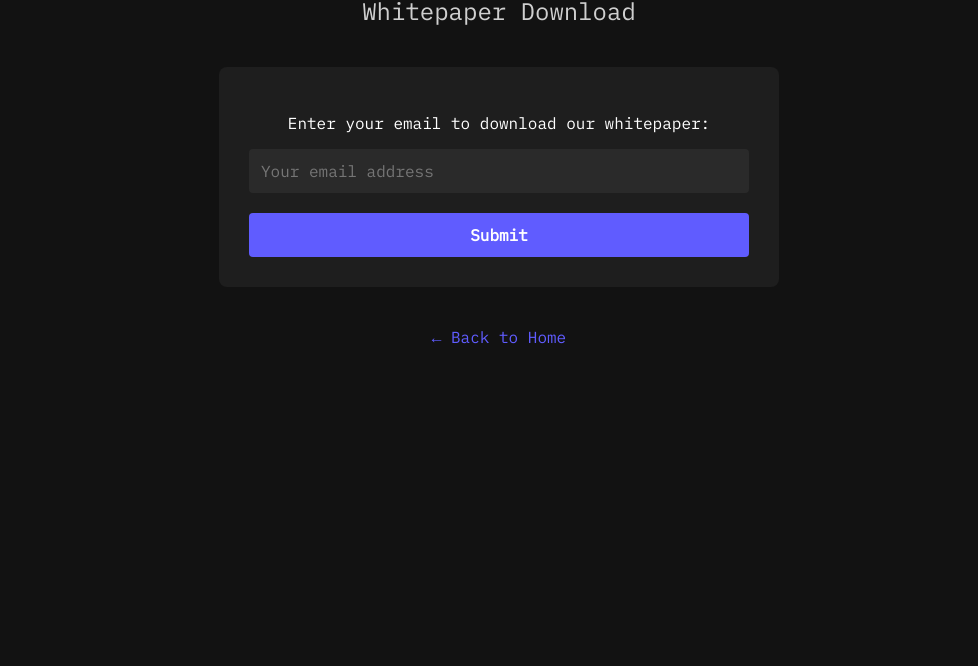
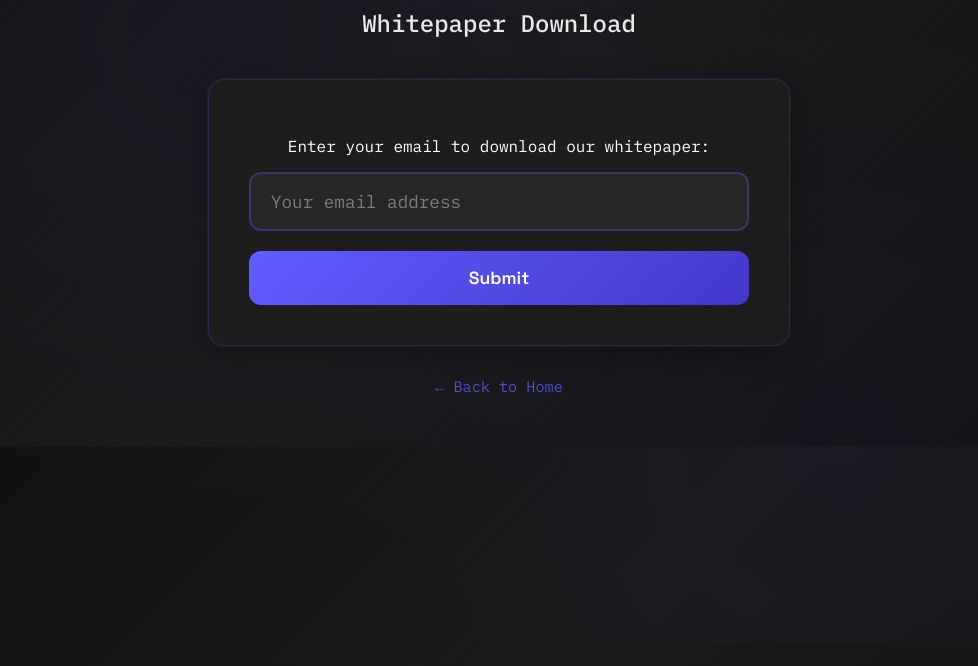
Before and after one commit to coinbax/cbax-website, a plain HTML site: page whitepaper.html in a window 1280 px wide. Shown: the part 134-800 px from the top of the page, without its empty margins (141-1119 px from the left). Drawn offline with Linux system fonts and the light colour scheme.

Commit message:
Standardize styling between whitepaper and login pages

```diff
--- a/whitepaper.html
+++ b/whitepaper.html
@@ -1,13 +1,13 @@
 <!DOCTYPE html>
-<html lang="en">
+<html lang="en" data-theme="dark">
 <head>
     <meta charset="UTF-8">
     <meta name="viewport" content="width=device-width, initial-scale=1.0">
-    <title>CBAX - Whitepaper</title>
-    <link href="https://fonts.googleapis.com/css2?family=Inter:wght@400;700&family=IBM+Plex+Mono&display=swap" rel="stylesheet">
+    <title>COINBAX - Whitepaper</title>
+    <link href="https://fonts.googleapis.com/css2?family=Space+Grotesk:wght@400;500;600;700&family=IBM+Plex+Mono:wght@400;500;600&display=swap" rel="stylesheet">
     <style>
         body {
-            background-color: #121212;
+            background: linear-gradient(135deg, #0f0f0f 0%, #1a1a1a 50%, #0f0f0f 100%);
             color: white;
             font-family: 'IBM Plex Mono', monospace;
             text-align: center;
@@ -15,27 +15,61 @@
             max-width: 800px;
             margin: 0 auto;
         }
+        .background-pattern {
+            position: fixed;
+            top: 0;
+            left: 0;
+            width: 100%;
+            height: 100%;
+            opacity: 0.05;
+            background-image:
+                radial-gradient(circle at 25% 25%, #605cff 0%, transparent 50%),
+                radial-gradient(circle at 75% 75%, #4338ca 0%, transparent 50%);
+            animation: float 20s ease-in-out infinite;
+            z-index: -1;
+        }
+
+        @keyframes float {
+            0%, 100% { transform: translate(0px, 0px) rotate(0deg); }
+            33% { transform: translate(30px, -30px) rotate(1deg); }
+            66% { transform: translate(-20px, 20px) rotate(-1deg); }
+        }
         .logo {
-            font-size: 3rem;
-            font-weight: bold;
-            letter-spacing: 4px;
-            font-family: 'Inter', sans-serif;
-            animation: fadeIn 2s ease-in-out;
+            font-size: 3.5rem;
+            font-weight: 600;
+            letter-spacing: 6px;
+            font-family: 'Space Grotesk', sans-serif;
+            margin-bottom: 20px;
+            background: linear-gradient(135deg, #605cff, #4338ca);
+            -webkit-background-clip: text;
+            -webkit-text-fill-color: transparent;
+            background-clip: text;
+            animation: glow 2s ease-in-out infinite alternate;
         }
-        @keyframes fadeIn {
-            from { opacity: 0; }
-            to { opacity: 1; }
+        @keyframes glow {
+            from {
+                filter: drop-shadow(0 0 20px rgba(96, 92, 255, 0.3));
+            }
+            to {
+                filter: drop-shadow(0 0 30px rgba(96, 92, 255, 0.5));
+            }
         }
         .message {
             font-size: 1.5rem;
             margin-top: 20px;
             margin-bottom: 40px;
-            opacity: 0.8;
+            opacity: 0.9;
+            font-weight: 500;
         }
         .form-container {
-            background-color: #1e1e1e;
-            padding: 30px;
-            border-radius: 8px;
+            background: rgba(30, 30, 30, 0.8);
+            backdrop-filter: blur(10px);
+            padding: 40px;
+            border-radius: 16px;
+            border: 1px solid rgba(96, 92, 255, 0.2);
+            box-shadow:
+                0 8px 32px rgba(0, 0, 0, 0.3),
+                0 0 0 1px rgba(255, 255, 255, 0.05);
             max-width: 500px;
             margin: 0 auto;
         }
@@ -45,28 +79,61 @@
             gap: 20px;
         }
         input {
-            padding: 12px;
-            border-radius: 4px;
-            border: none;
-            background-color: #2a2a2a;
+            font-family: 'IBM Plex Mono', monospace;
+            padding: 16px 20px;
+            border-radius: 12px;
+            border: 2px solid rgba(96, 92, 255, 0.3);
+            background: rgba(42, 42, 42, 0.8);
             color: white;
-            font-family: 'IBM Plex Mono', monospace;
-            font-size: 1rem;
+            font-size: 1.1rem;
+            transition: all 0.3s ease;
+            outline: none;
+        }
+        input:focus {
+            border-color: #605cff;
+            box-shadow:
+                0 0 0 3px rgba(96, 92, 255, 0.2),
+                0 4px 12px rgba(96, 92, 255, 0.1);
+            background: rgba(42, 42, 42, 1);
+        }
+        input::placeholder {
+            color: rgba(255, 255, 255, 0.4);
         }
         button {
-            padding: 12px;
-            border-radius: 4px;
+            background: linear-gradient(135deg, #605cff, #4338ca);
+            color: white;
+            font-family: 'Space Grotesk', sans-serif;
+            font-weight: 600;
+            padding: 16px 32px;
             border: none;
-            background-color: #605cff;
-            color: white;
-            font-family: 'IBM Plex Mono', monospace;
-            font-weight: bold;
+            border-radius: 12px;
             cursor: pointer;
-            transition: background-color 0.3s ease;
-            font-size: 1rem;
+            font-size: 1.1rem;
+            transition: all 0.3s ease;
+            position: relative;
+            overflow: hidden;
         }
         button:hover {
-            background-color: #4b48c7;
+            transform: translateY(-2px);
+            box-shadow:
+                0 8px 25px rgba(96, 92, 255, 0.3),
+                0 4px 12px rgba(0, 0, 0, 0.2);
+        }
+        button:active {
+            transform: translateY(0);
+        }
+        button:before {
+            content: '';
+            position: absolute;
+            top: 0;
+            left: -100%;
+            width: 100%;
+            height: 100%;
+            background: linear-gradient(90deg, transparent, rgba(255, 255, 255, 0.2), transparent);
+            transition: left 0.5s;
+        }
+        button:hover:before {
+            left: 100%;
         }
         .success-message {
             display: none;
@@ -76,26 +143,34 @@
         a {
             color: #605cff;
             text-decoration: none;
+            opacity: 0.8;
+            transition: all 0.3s ease;
         }
         a:hover {
+            opacity: 1;
             text-decoration: underline;
         }
         .back-link {
-            margin-top: 40px;
-            display: inline-block;
+            margin-top: 30px;
+            font-size: 0.95rem;
         }
         .manual-download-btn {
             display: inline-block;
             margin-top: 15px;
-            background-color: #605cff;
+            background: linear-gradient(135deg, #605cff, #4338ca);
             color: white;
             padding: 10px 20px;
-            border-radius: 4px;
+            border-radius: 12px;
             text-decoration: none;
             font-weight: bold;
+            transition: all 0.3s ease;
         }
         .manual-download-btn:hover {
-            background-color: #4b48c7;
+            transform: translateY(-2px);
+            box-shadow:
+                0 8px 25px rgba(96, 92, 255, 0.3),
+                0 4px 12px rgba(0, 0, 0, 0.2);
+            text-decoration: none;
         }
         .hidden {
             display: none;
@@ -120,7 +195,9 @@
     </style>
 </head>
 <body>
-    <div class="logo">CBAX</div>
+    <div class="background-pattern"></div>
+
+    <div class="logo">COINBAX</div>
     <div class="message">Whitepaper Download</div>
 
     <div class="form-container">
@@ -138,7 +215,9 @@
         </div>
     </div>
 
-    <a href="index.html" class="back-link">← Back to Home</a>
+    <div class="back-link">
+        <a href="/">← Back to Home</a>
+    </div>
 
     <script>
         // Your Google Form submission URL with the correct form ID
```
Also changed, not shown: presentation/login.html (+3 -3 lines).
